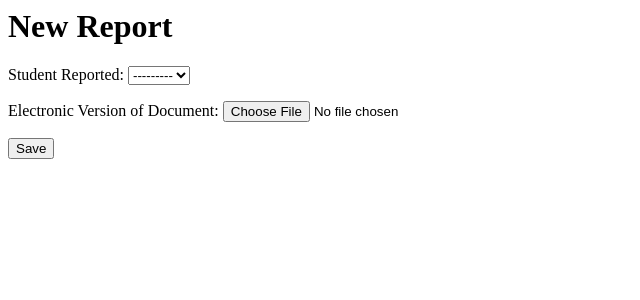
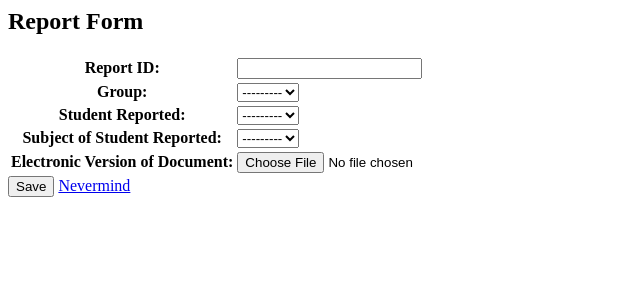
Before and after one commit to Zhanviss/AITU-registrar, a Django app: page /new/ in a window 1280 px wide. Shown: the top 300 px of the page, without its empty margins (0-640 px from the left). Run offline with Django 4.2, Linux system fonts and the light colour scheme; data that the repository does not hold is empty.

Commit message:
Making Dependent DropDown List functionality

```diff
--- /dev/null
+++ b/reports/forms.py
@@ -0,0 +1,20 @@
+from django import forms
+from .models import Report
+from groups.models import Group
+from students.models import Student
+class ReportForm(forms.ModelForm):
+    class Meta:
+        model = Report
+        fields = ('id', 'group_1to1', 'student_1to1', 'subject_1to1', 'document_pdf')
+
+    def __init__(self, *args, **kwargs):
+        super().__init__(*args, **kwargs)
+        self.fields['student_1to1'].queryset = Student.objects.none()
+        if 'group' in self.data:
+            try:
+                group_id = int(self.data.get('group_1to1'))
+                self.fields['student_1to1'].queryset = Student.objects.filter(group_fk = group_id)
+            except (ValueError, TypeError):
+                pass  # invalid input from the client; ignore and fallback to empty City queryset
+        elif self.instance.pk:
+            self.fields['student_1to1'].queryset = self.instance.group_1to1.student_1to1_set
--- a/reports/models.py
+++ b/reports/models.py
@@ -1,7 +1,8 @@
+from tokenize import group
 from django.db import models
 from students.models import Student
 from subjects.models import Subject
-from groups.models import GroupLinkProfessorSubject
+from groups.models import GroupLinkProfessorSubject, Group
 # Create your models here.
 class Report(models.Model):
     id = models.IntegerField(primary_key=True, verbose_name="Report ID", auto_created=True)
@@ -17,6 +18,12 @@ class Report(models.Model):
         null=True,
         verbose_name="Subject of Student Reported"
     )
+    group_1to1 = models.OneToOneField(
+        Group,
+        on_delete=models.CASCADE,
+        null=True,
+        verbose_name="Group"
+    )
     is_active = models.BooleanField(default=True, verbose_name="Activity")
     document_pdf = models.FileField(verbose_name="Electronic Version of Document")
     created_date = models.DateTimeField(auto_now_add=True, verbose_name="Created Date")
--- a/reports/urls.py
+++ b/reports/urls.py
@@ -1,7 +1,9 @@
 from django.urls import path
-from .views import ReportList, ReportDetail, ReportCreate
+from .views import ReportList, ReportDetail, ReportCreate, load_students
 urlpatterns = [
     path('', ReportList.as_view(), name='report-list'),
     path('<int:pk>/', ReportDetail.as_view(), name='report-detail'),
-    path('new/', ReportCreate.as_view(), name='report-new')
+    path('new/', ReportCreate.as_view(), name='report-new'),
+
+    path('ajax/load-students/', load_students, name='ajax_load_students'),
 ]
--- a/reports/views.py
+++ b/reports/views.py
@@ -1,7 +1,10 @@
 from django.shortcuts import render
+from django.urls import reverse_lazy
 from django.views.generic import ListView, CreateView, DetailView
 from .models import Report
 from students.models import Student
+from .forms import ReportForm
+from groups.models import Group
 # Create your views here.
 #models.TextField(default=GroupLinkProfessorSubject.objects.all().filter(self.student_1to1.group_fk == GroupLinkProfessorSubject.group_fk).__str__())
 
@@ -15,5 +18,11 @@ class ReportDetail(DetailView):
 
 class ReportCreate(CreateView):
     model = Report
-    template_name = "report_new.html"
-    fields = ('student_1to1', 'document_pdf')
+    form_class = ReportForm
+    template_name = 'report_new.html'
+    success_url = reverse_lazy('report-list')
+
+def load_students(request):
+    group_id = request.GET.get('group_1to1')
+    students = Student.objects.filter(group_fk=group_id)
+    return render(request, 'students_dropdown_list_options.html', {'students': students})
--- a/templates/report_new.html
+++ b/templates/report_new.html
@@ -1,5 +1,29 @@
-<h1>New Report</h1>
-<form action="" method="post">{% csrf_token %}
-    {{ form.as_p }}
-    <input type="submit" value="Save">
+<h2>Report Form</h2>
+
+<form method="post" id="reportForm" data-students-url="{% url 'ajax_load_students' %}" novalidate>
+  {% csrf_token %}
+  <table>
+    {{ form.as_table }}
+  </table>
+  <button type="submit">Save</button>
+  <a href="{% url 'report-list' %}">Nevermind</a>
 </form>
+
+<script src="https://code.jquery.com/jquery-3.3.1.min.js"></script>
+<script>
+  $("#id_group_1to1").change(function () {
+    var url = $("#reportForm").attr("data-students-url");  // get the url of the `load_students` view
+    var groupId = $(this).val();  // get the selected country ID from the HTML input
+
+    $.ajax({                       // initialize an AJAX request
+      url: url,                    // set the url of the request (= localhost:8000/hr/ajax/load-cities/)
+      data: {
+        'group_1to1': groupId       // add the country id to the GET parameters
+      },
+      success: function (data) {   // `data` is the return of the `load_cities` view function
+        $("#id_student_1to1").html(data);  // replace the contents of the city input with the data that came from the server
+      }
+    });
+
+  });
+</script>
--- /dev/null
+++ b/templates/students_dropdown_list_options.html
@@ -0,0 +1,4 @@
+<option value="">---------</option>
+{% for student in students %}
+<option value="{{ student.id }}">{{ student.first_name }} {{student.last_name}}</option>
+{% endfor %}
```
Also changed, not shown: reports/migrations/0004_report_group_1to1.py (added), reports/migrations/0005_alter_report_group_1to1.py (added).
